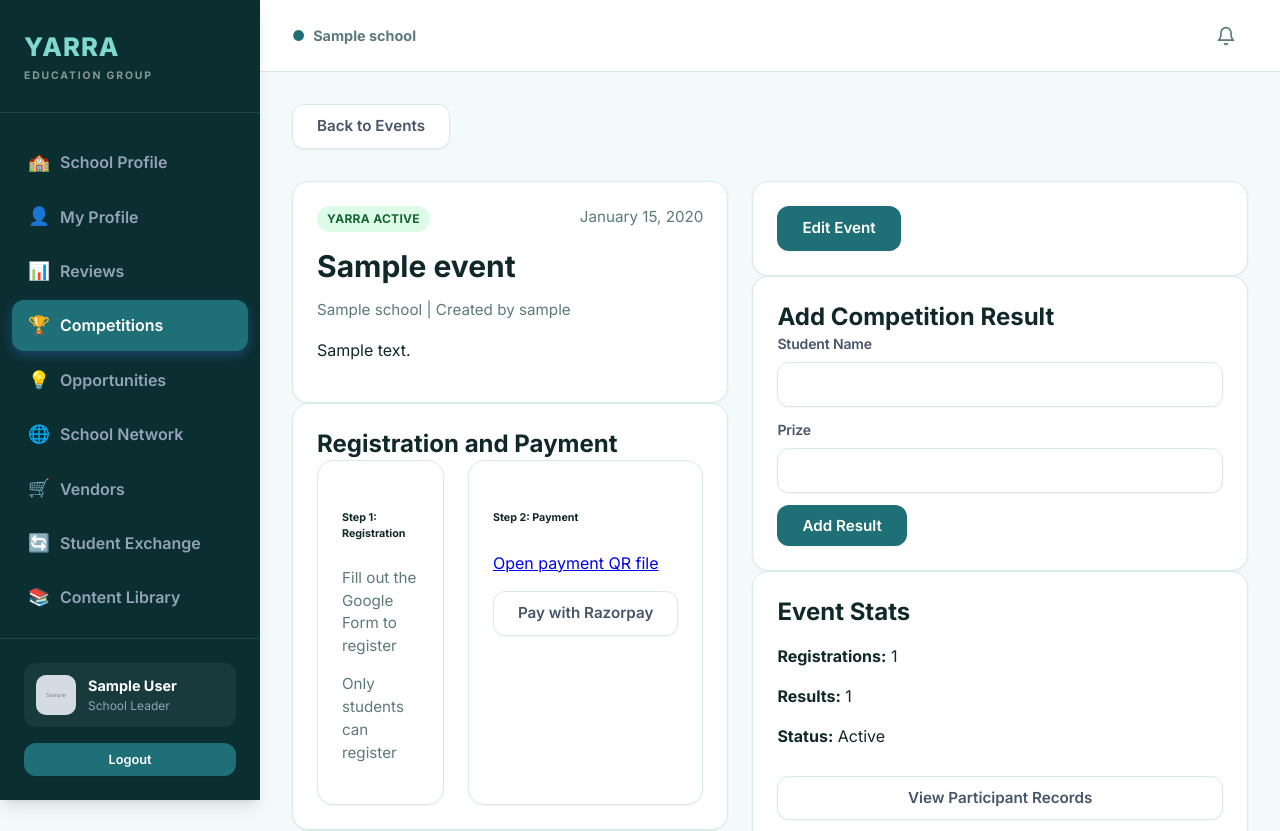
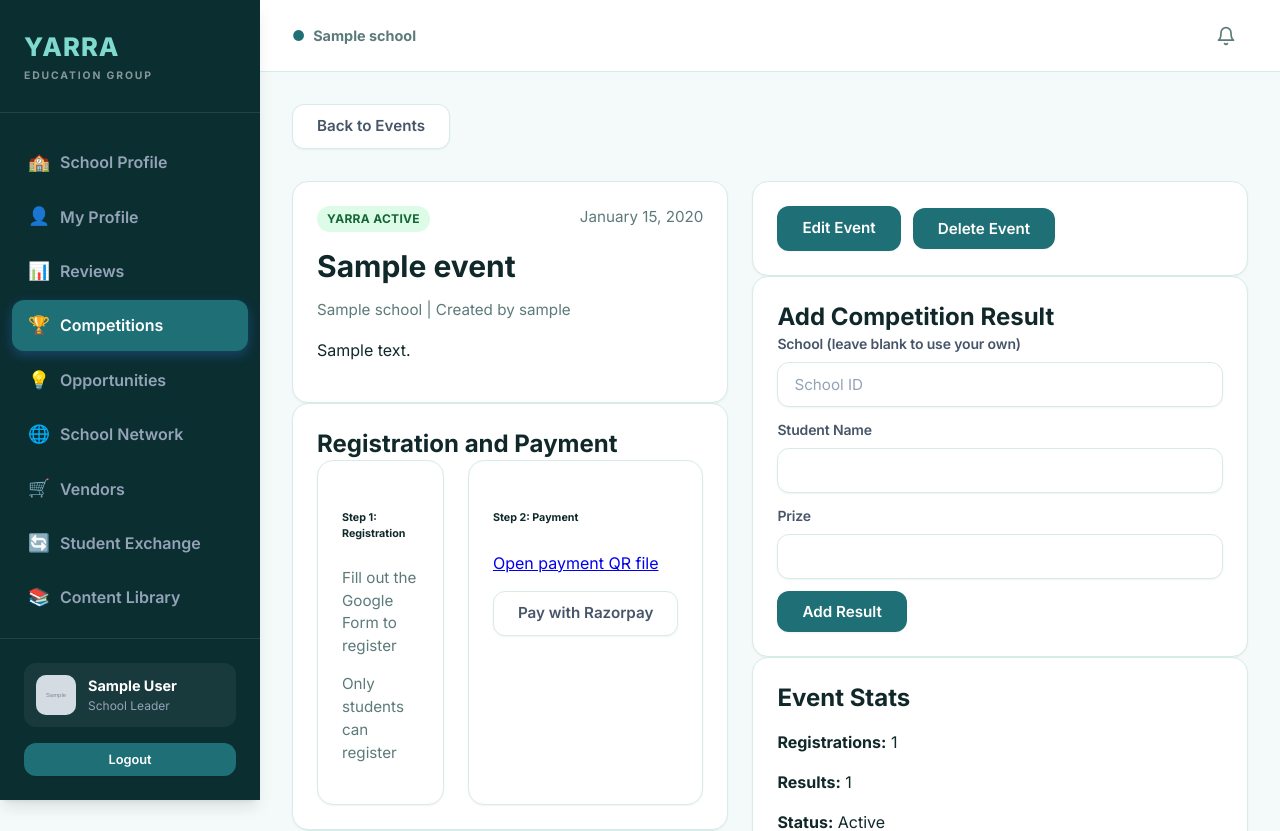
Before and after one commit to chelli-cloud/Yarra, a Django app: page /competitions/1/ in a window 1280 px wide. Shown: the top 831 px of the page. Run offline with Django 5.2, Linux system fonts and the light colour scheme; a user stored in the database is signed in; tables that the repository leaves empty hold one stand-in row (values such as "Sample post"); grey boxes marked "Sample" are stand-in pictures; data that the repository does not hold is empty.

Commit message:
Make Events Yarra-wide: Super Admin only creates/edits/deletes
Reverses the per-school event creation model per the Yarra Consortium
User Manual: Event.school is now optional context, not ownership.
Only Super Admin creates, edits, and deletes events; schools view and
register across the whole network instead of just their own events.

- Event.school is nullable (migration 0008); on_delete changed to
  SET_NULL so removing a school no longer deletes Yarra events.
- event_create/event_edit/new event_delete are superuser-only.
- event_list/opportunity_list/event_detail show all active events to
  every school instead of filtering by school.
- Competition results and attendance can still be managed by school
  staff (their own school only) or Super Admin, since someone still
  needs to report school-specific outcomes even though event
  ownership moved to Super Admin.
- sl_analytics re-scoped from "events my school owns" to "Yarra
  events my school's students participated in".
- Updated tests to match the new permission model; added coverage for
  event deletion cascading registrations/results.

Co-Authored-By: Claude Sonnet 5 <noreply@anthropic.com>

```diff
--- a/competitions/models.py
+++ b/competitions/models.py
@@ -16,7 +16,8 @@ class Event(models.Model):
     Represents a school competition/event in one of three tracks:
     Yarra Action (sports), Yarra Spotlight (arts/culture), Yarra Active (ongoing programs).
     """
-    school = models.ForeignKey(School, on_delete=models.CASCADE, related_name='events')
+    # Events are Yarra-wide (created only by Super Admin); school is now optional context, not ownership.
+    school = models.ForeignKey(School, on_delete=models.SET_NULL, null=True, blank=True, related_name='events')
     created_by = models.ForeignKey(User, on_delete=models.SET_NULL, null=True, related_name='created_events')
     title = models.CharField(max_length=200)
     description = models.TextField()
--- a/competitions/templates/competitions/event_detail.html
+++ b/competitions/templates/competitions/event_detail.html
@@ -19,7 +19,7 @@
                     <span class="muted">{{ event.created_at|date:"F d, Y" }}</span>
                 </div>
                 <h1 style="margin: 16px 0 8px;">{{ event.title }}</h1>
-                <p class="muted">{{ event.school.name }}{% if event.created_by %} | Created by {{ event.created_by.username }}{% endif %}</p>
+                <p class="muted">{{ event.school.name|default:"Yarra Consortium" }}{% if event.created_by %} | Created by {{ event.created_by.username }}{% endif %}</p>
                 <div>{{ event.description|linebreaks }}</div>
             </div>
 
@@ -123,18 +123,28 @@
         <div>
             {% if can_edit %}
             <div class="card">
-                    <a href="{% url 'event_edit' event.pk %}" class="button">
-                        Edit Event
-                    </a>
+                    <div class="button-group">
+                        <a href="{% url 'event_edit' event.pk %}" class="button">Edit Event</a>
+                        <form method="post" action="{% url 'event_delete' event.pk %}" onsubmit="return confirm('Delete this event? All registrations and results will be permanently removed.');">
+                            {% csrf_token %}
+                            <button type="submit" class="button danger">Delete Event</button>
+                        </form>
+                    </div>
             </div>
             {% endif %}
 
             <!-- Add Result Form for authorized users -->
-            {% if can_edit %}
+            {% if can_manage_participants %}
             <div class="card">
                     <h2>Add Competition Result</h2>
                     <form method="POST" action="{% url 'create_competition_result' event.pk %}">
                         {% csrf_token %}
+                        {% if request.user.is_superuser %}
+                        <div style="margin-bottom: 12px;">
+                            <label for="school">School (leave blank to use your own)</label>
+                            <input type="number" id="school" name="school" placeholder="School ID">
+                        </div>
+                        {% endif %}
                         <div style="margin-bottom: 12px;">
                             <label for="student_name">Student Name</label>
                             <input type="text" id="student_name" name="student_name" required>
@@ -168,7 +178,7 @@
             </div>
 
             <!-- Registered Students and Attendance -->
-            {% if can_edit or profile.role == 'teacher' %}
+            {% if can_manage_participants %}
             <div class="card">
                 <h2>Registered Students</h2>
                 {% if event.registrations.all %}
@@ -178,7 +188,7 @@
                             <th>Student</th>
                             <th>School</th>
                             <th>Attended</th>
-                            {% if can_edit %}<th>Actions</th>{% endif %}
+                            <th>Actions</th>
                         </tr>
                     </thead>
                     <tbody>
@@ -191,7 +201,6 @@
                                     {% if reg.attended %}Yes{% else %}No{% endif %}
                                 </span>
                             </td>
-                            {% if can_edit %}
                             <td>
                                 <form action="{% url 'mark_attendance' reg.pk %}" method="post" style="display:inline;">
                                     {% csrf_token %}
@@ -200,7 +209,6 @@
                                     </button>
                                 </form>
                             </td>
-                            {% endif %}
                         </tr>
                         {% endfor %}
                     </tbody>
--- a/competitions/templates/competitions/event_list.html
+++ b/competitions/templates/competitions/event_list.html
@@ -33,7 +33,7 @@
                     {% endif %}
                 </div>
                 <h3 style="margin: 16px 0 8px;">{{ event.title }}</h3>
-                <p class="muted">{{ event.school.name }}</p>
+                <p class="muted">{{ event.school.name|default:"Yarra Consortium" }}</p>
                 <p>{{ event.description|truncatewords:24 }}</p>
                 <p class="muted">Created {{ event.created_at|date:"M d, Y" }}</p>
                 <div style="margin-top: 16px;">
--- a/competitions/urls.py
+++ b/competitions/urls.py
@@ -12,6 +12,7 @@ urlpatterns = [
     path('webhooks/razorpay/', razorpay_webhook, name='razorpay_webhook'),
     path('<int:pk>/', views.event_detail, name='event_detail'),
     path('<int:pk>/edit/', views.event_edit, name='event_edit'),
+    path('<int:pk>/delete/', views.event_delete, name='event_delete'),
     path('<int:pk>/participants/', views.event_participants, name='event_participants'),
     path('<int:pk>/register/', views.register_for_event, name='register_for_event'),
     path('registration/<int:pk>/confirm/', views.registration_confirm, name='registration_confirm'),
--- a/competitions/views.py
+++ b/competitions/views.py
@@ -15,9 +15,10 @@ from .models import Event, EventCategory, StudentRegistration, PaymentStatus, Co
 
 
 # Permission constants following existing tenants pattern
-EVENT_CREATE_ROLES = ['admin', 'teacher', 'school_leader']
-EVENT_EDIT_ROLES = ['admin', 'teacher', 'school_leader']
 SL_ANALYTICS_ROLES = ['school_leader']
+
+
+STAFF_ROLES = ['admin', 'school_leader', 'teacher', 'pl_teacher']
 
 
 def _get_user_profile(request):
@@ -27,33 +28,22 @@ def _get_user_profile(request):
     return Profile.objects.filter(user=request.user).first()
 
 
-def _can_create_event(profile):
-    return profile and profile.role in EVENT_CREATE_ROLES
-
-
-def _can_edit_event(profile, event, user):
-    if not profile or profile.role not in EVENT_EDIT_ROLES:
-        return False
-    # Users can only edit events from their own school
-    if profile.school_id != event.school_id:
-        return False
-    if profile.role in ['admin', 'school_leader']:
-        return True
-    return event.created_by == user
+def _is_school_staff(profile):
+    return bool(profile and profile.role in STAFF_ROLES)
 
 
 @login_required
 def event_list(request):
-    """Browse all active events, excluding opportunities."""
+    """Browse all active Yarra events, excluding opportunities."""
     profile = _get_user_profile(request)
-    if not profile:
+    if not profile and not request.user.is_superuser:
         messages.error(request, "Please complete your profile to access events.")
         return redirect('school_profile')
 
     category = request.GET.get('category')
 
-    # Exclude 'OPPORTUNITY' for the main competitions list
-    events = Event.objects.filter(is_active=True, school=profile.school).exclude(category=EventCategory.OPPORTUNITY)
+    # Events are Yarra-wide: every school sees every active event.
+    events = Event.objects.filter(is_active=True).exclude(category=EventCategory.OPPORTUNITY)
 
     if category:
         events = events.filter(category=category)
@@ -67,7 +57,7 @@ def event_list(request):
         'events': events,
         'categories': comp_categories,
         'current_category': category,
-        'can_create_event': _can_create_event(profile),
+        'can_create_event': request.user.is_superuser,
         'profile': profile,
     }
     return render(request, 'competitions/event_list.html', context)
@@ -75,23 +65,22 @@ def event_list(request):
 
 @login_required
 def opportunity_list(request):
-    """Browse all active opportunities for the school."""
+    """Browse all active opportunities across the Yarra network."""
     profile = _get_user_profile(request)
-    if not profile:
+    if not profile and not request.user.is_superuser:
         messages.error(request, "Please complete your profile.")
         return redirect('school_profile')
 
-    # Only show 'OPPORTUNITY' category
+    # Events are Yarra-wide: every school sees every active opportunity.
     events = Event.objects.filter(
         is_active=True,
-        school=profile.school,
         category=EventCategory.OPPORTUNITY
     ).select_related('school', 'created_by')
 
     context = {
         'events': events,
         'profile': profile,
-        'can_create_event': _can_create_event(profile),
+        'can_create_event': request.user.is_superuser,
         'is_opportunity_view': True,
     }
     return render(request, 'competitions/opportunity_list.html', context)
@@ -101,18 +90,18 @@ def opportunity_list(request):
 def event_detail(request, pk):
     """View event details, download brochure, see payment info."""
     profile = _get_user_profile(request)
-    if not profile:
+    if not profile and not request.user.is_superuser:
         messages.error(request, "Please complete your profile.")
         return redirect('school_profile')
 
-    # Users can only view details of events from their own school
+    # Events are Yarra-wide: any authenticated user can view any event's details.
     event = get_object_or_404(
-        Event.objects.filter(school=profile.school).select_related('school', 'created_by').prefetch_related('results', 'registrations'),
+        Event.objects.select_related('school', 'created_by').prefetch_related('results', 'registrations'),
         pk=pk
     )
 
     registration = None
-    if profile.role == 'student':
+    if profile and profile.role == 'student':
         registration = StudentRegistration.objects.filter(
             event=event, student=request.user
         ).first()
@@ -121,7 +110,8 @@ def event_detail(request, pk):
         'event': event,
         'registration': registration,
         'profile': profile,
-        'can_edit': _can_edit_event(profile, event, request.user),
+        'can_edit': request.user.is_superuser,
+        'can_manage_participants': request.user.is_superuser or _is_school_staff(profile),
     }
     return render(request, 'competitions/event_detail.html', context)
 
@@ -133,7 +123,9 @@ def event_participants(request, pk):
     profile = _get_user_profile(request)
     event = get_object_or_404(Event.objects.select_related('school'), pk=pk)
 
-    if not (request.user.is_superuser or (profile and profile.school_id == event.school_id)):
+    # Events are Yarra-wide now: any staff role (or Super Admin) can view participant records,
+    # not just staff from the event's original school.
+    if not (request.user.is_superuser or _is_school_staff(profile)):
         messages.error(request, "You don't have permission to view participant records for this event.")
         return redirect('event_list')
 
@@ -151,9 +143,8 @@ def event_participants(request, pk):
 
 @login_required
 def event_create(request):
-    """Create a new event (Teachers, Admins, School Leaders only)."""
-    profile = _get_user_profile(request)
-    if not _can_create_event(profile):
+    """Create a new Yarra event (Super Admin only)."""
+    if not request.user.is_superuser:
         messages.error(request, "You don't have permission to create events.")
         return redirect('event_list')
 
@@ -167,7 +158,6 @@ def event_create(request):
         fee = 0.00 if fee_type == Event.FeeType.PRO_BONO else request.POST.get('fee', 0.00)
 
         event = Event.objects.create(
-            school=profile.school,
             created_by=request.user,
             title=title,
             description=description,
@@ -185,7 +175,7 @@ def event_create(request):
             event.payment_qr = request.FILES['payment_qr']
 
         event.save()
-        log_activity(request.user, f"Created event '{title}'", school=profile.school, target_url=event.get_absolute_url())
+        log_activity(request.user, f"Created event '{title}'", target_url=event.get_absolute_url())
         messages.success(request, f"Event '{title}' created successfully!")
         return redirect('event_detail', pk=event.pk)
 
@@ -198,11 +188,10 @@ def event_create(request):
 
 @login_required
 def event_edit(request, pk):
-    """Edit an existing event (creator, Admins only)."""
-    profile = _get_user_profile(request)
+    """Edit an existing event (Super Admin only)."""
     event = get_object_or_404(Event, pk=pk)
 
-    if not _can_edit_event(profile, event, request.user):
+    if not request.user.is_superuser:
         messages.error(request, "You don't have permission to edit this event.")
         return redirect('event_detail', pk=event.pk)
 
@@ -241,6 +230,22 @@ def event_edit(request, pk):
 
 
 @login_required
+@require_POST
+def event_delete(request, pk):
+    """Delete an event (Super Admin only). Registrations and results cascade-delete with it."""
+    if not request.user.is_superuser:
+        messages.error(request, "You don't have permission to delete events.")
+        return redirect('event_detail', pk=pk)
+
+    event = get_object_or_404(Event, pk=pk)
+    title = event.title
+    event.delete()
+    log_activity(request.user, f"Deleted event '{title}'")
+    messages.success(request, f"Event '{title}' and all its registrations/results have been deleted.")
+    return redirect('event_list')
+
+
+@login_required
 def register_for_event(request, pk):
     """Handle student registration after Google Form submission."""
     profile = _get_user_profile(request)
@@ -249,9 +254,6 @@ def register_for_event(request, pk):
         return redirect('event_list')
 
     event = get_object_or_404(Event, pk=pk, is_active=True)
-    if profile.school_id != event.school_id:
-        messages.error(request, "Students can only register for their own school's events.")
-        return redirect('event_detail', pk=event.pk)
 
     existing = StudentRegistration.objects.filter(event=event, student=request.user).first()
     if existing:
@@ -380,34 +382,25 @@ def sl_analytics(request):
 
     school = profile.school
 
-    # Analytics queries
-    total_events = Event.objects.filter(school=school).count()
-    active_events = Event.objects.filter(school=school, is_active=True).count()
-    total_registrations = StudentRegistration.objects.filter(event__school=school).count()
-    verified_registrations = StudentRegistration.objects.filter(
-        event__school=school, payment_status=PaymentStatus.VERIFIED
-    ).count()
-    pending_registrations = StudentRegistration.objects.filter(
-        event__school=school, payment_status=PaymentStatus.PENDING
-    ).count()
+    # Events are Yarra-wide now, so "school analytics" means this school's own participation
+    # in Yarra events, not events the school owns.
+    school_registrations = StudentRegistration.objects.filter(student__profile__school=school)
+
+    events_participated = Event.objects.filter(registrations__in=school_registrations).distinct()
+    total_events = events_participated.count()
+    active_events = events_participated.filter(is_active=True).count()
+    total_registrations = school_registrations.count()
+    verified_registrations = school_registrations.filter(payment_status=PaymentStatus.VERIFIED).count()
+    pending_registrations = school_registrations.filter(payment_status=PaymentStatus.PENDING).count()
     total_prizes = CompetitionResult.objects.filter(school=school).count()
 
-    # Events by category
-    events_by_category = Event.objects.filter(school=school).values('category').annotate(
-        count=Count('id')
-    )
+    # Events by category (this school's participation, by category)
+    events_by_category = events_participated.values('category').annotate(count=Count('id'))
 
     # Recent results
     recent_results = CompetitionResult.objects.filter(
         school=school
     ).select_related('event')[:10]
-
-    # Teacher participation (who created events)
-    teacher_participation = Event.objects.filter(
-        school=school, created_by__isnull=False
-    ).values('created_by__username').annotate(
-        events_created=Count('id')
-    ).order_by('-events_created')[:5]
 
     context = {
         'school': school,
@@ -419,34 +412,38 @@ def sl_analytics(request):
         'total_prizes': total_prizes,
         'events_by_category': list(events_by_category),
         'recent_results': recent_results,
-        'teacher_participation': teacher_participation,
     }
     return render(request, 'competitions/sl_analytics.html', context)
 
 
 @login_required
 def create_competition_result(request, event_pk):
-    """Add a competition result (winner/finalist announcement)."""
+    """Add a competition result for your own school's student (staff roles or Super Admin)."""
     profile = _get_user_profile(request)
     event = get_object_or_404(Event, pk=event_pk)
 
-    if not _can_edit_event(profile, event, request.user):
+    if not (request.user.is_superuser or _is_school_staff(profile)):
         messages.error(request, "You don't have permission to add results.")
         return redirect('event_detail', pk=event.pk)
 
     if request.method == 'POST':
         student_name = request.POST.get('student_name')
         prize = request.POST.get('prize')
+        # Superusers may specify a school explicitly; staff always report for their own school.
+        school = profile.school if profile else None
+        if request.user.is_superuser:
+            school = School.objects.filter(pk=request.POST.get('school')).first() or school
 
-        if student_name and prize:
-            # Result can only be added for the event's school (which is the user's school)
+        if student_name and prize and school:
             CompetitionResult.objects.create(
                 event=event,
-                school=event.school,
+                school=school,
                 student_name=student_name,
                 prize=prize,
             )
             messages.success(request, f"Result added: {student_name} - {prize}")
+        elif not school:
+            messages.error(request, "Could not determine which school this result belongs to.")
 
     return redirect('event_detail', pk=event.pk)
 
@@ -482,11 +479,13 @@ def download_invoice(request, pk):
 
 @login_required
 def mark_attendance(request, pk):
-    """M6: Mark a student as attended."""
+    """M6: Mark a student as attended (staff can only mark their own school's students)."""
     profile = _get_user_profile(request)
     registration = get_object_or_404(StudentRegistration, pk=pk)
 
-    if not _can_edit_event(profile, registration.event, request.user):
+    student_profile = Profile.objects.filter(user=registration.student).first()
+    is_own_school_staff = _is_school_staff(profile) and student_profile and profile.school_id == student_profile.school_id
+    if not (request.user.is_superuser or is_own_school_staff):
         messages.error(request, "You don't have permission to mark attendance.")
         return redirect('event_detail', pk=registration.event.pk)
 
```
Also changed, not shown: competitions/templates/competitions/sl_analytics.html (+4 -37 lines), competitions/tests.py (+39 -6 lines), competitions/migrations/0008_alter_event_school.py (added).
